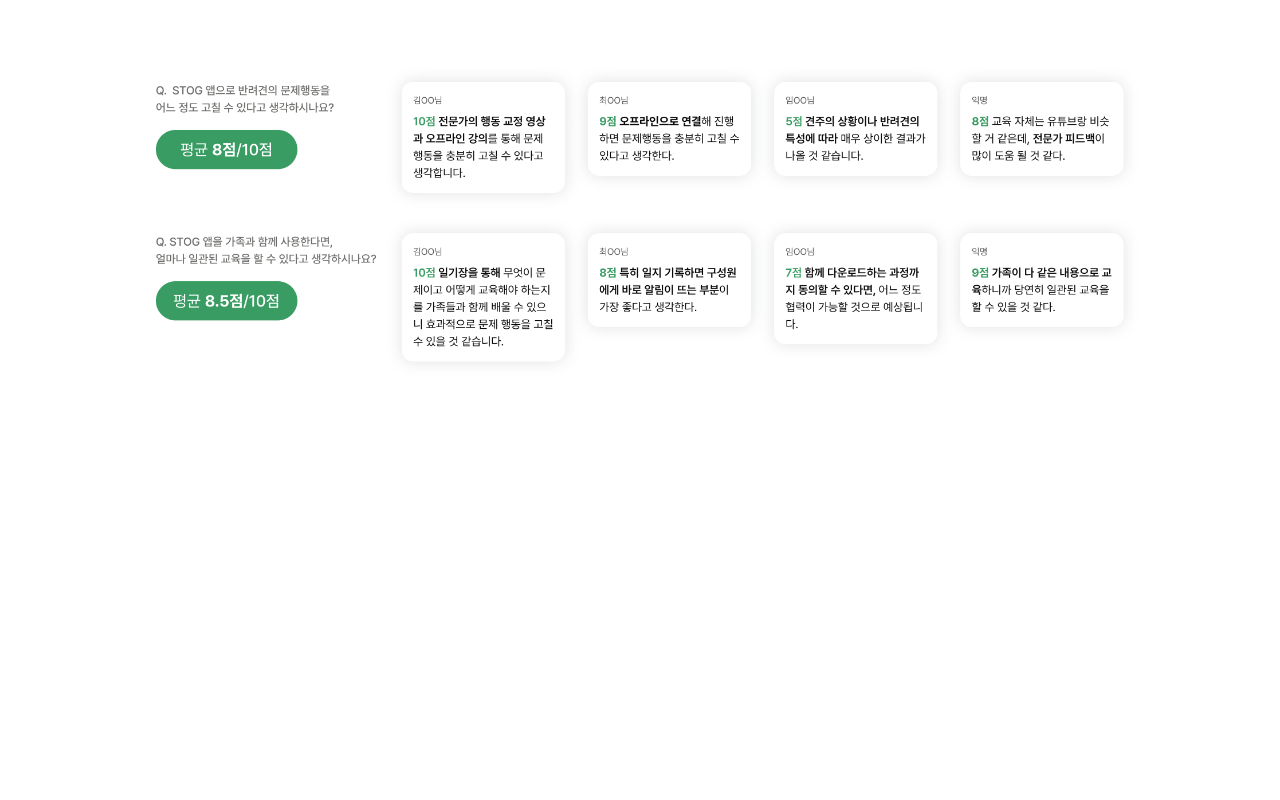
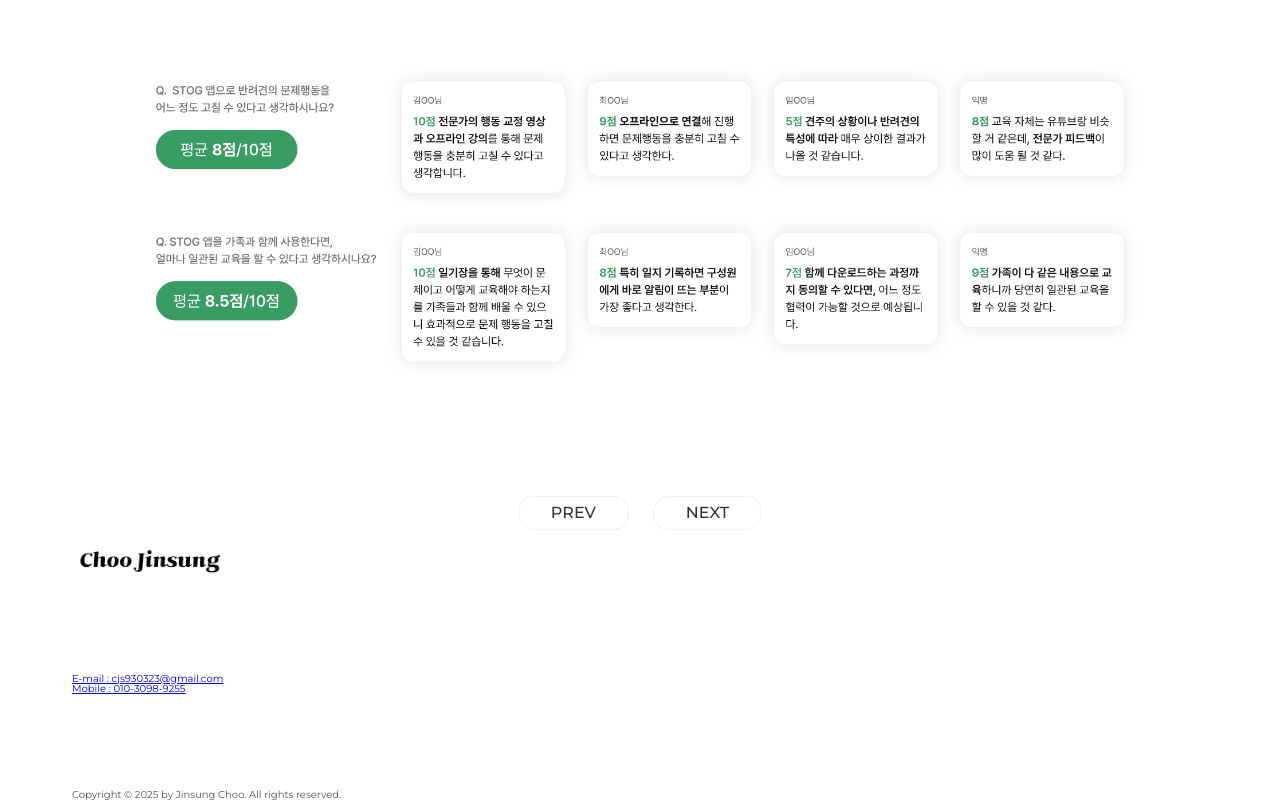
Before and after one commit to jinsungchoo/portfolio, a plain HTML site: page project01.html in a window 1280 px wide. Shown: the part 8409-9209 px from the top of the page. Before the commit the page ends 8889 px from the top, so only its background shows below. Drawn offline with nearby package versions, Linux system fonts and the light colour scheme; some packages are replaced by stand-ins of ours; a script that the page names is missing; a web font is replaced by a local one.

Commit message:
Update project01.html

```diff
--- a/project01.html
+++ b/project01.html
@@ -46,9 +46,7 @@
             <a class="main-nav-link" href="index.html#about">ABOUT</a>
           </li>
           <li>
-            <a class="main-nav-link" href="index.html#project"
-              >PROJECT</a
-            >
+            <a class="main-nav-link" href="index.html#project">PROJECT</a>
           </li>
         </ul>
       </nav>
@@ -75,6 +73,44 @@
         <img src="img/project01 (11).png" alt="project1 cover" />
         <img src="img/project01 (12).png" alt="project1 cover" />
       </div>
+      <div class="button">
+        <a href="project04.html" class="btn">PREV</a>
+        <a href="project02.html" class="btn">NEXT</a>
+      </div>
     </main>
+    <footer class="footer">
+      <div class="container grid grid--footer">
+        <div class="logo-col">
+          <a href="#" class="footer-logo">
+            <img class="logo" alt="Jinsung Choo logo" src=img/logo.png />
+          </a>
+        </div>
+
+        <!-- <div class="contacts">
+          <ul class="social-links">
+            <a class="footer-link" href="#">
+              <ion-icon class="social-icon" name="logo-instagram"></ion-icon>
+            </a>
+          </ul>
+        </div> -->
+
+        <div class="contact-col">
+          <a class="footer-link" href="mailto:cjs930323@gmail.com"
+            >E-mail : cjs930323@gmail.com</a
+          >
+          <br />
+          <a class="footer-link" href="tel:010-3098-9255"
+            >Mobile : 010-3098-9255</a
+          >
+        </div>
+
+        <div>
+          <p class="copyright">
+            Copyright &copy; <span class="year">2027</span> by Jinsung Choo. All
+            rights reserved.
+          </p>
+        </div>
+      </div>
+    </footer>
   </body>
 </html>
```
